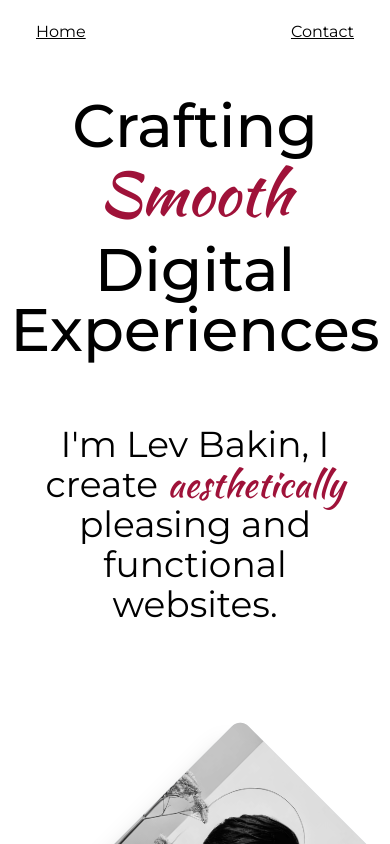
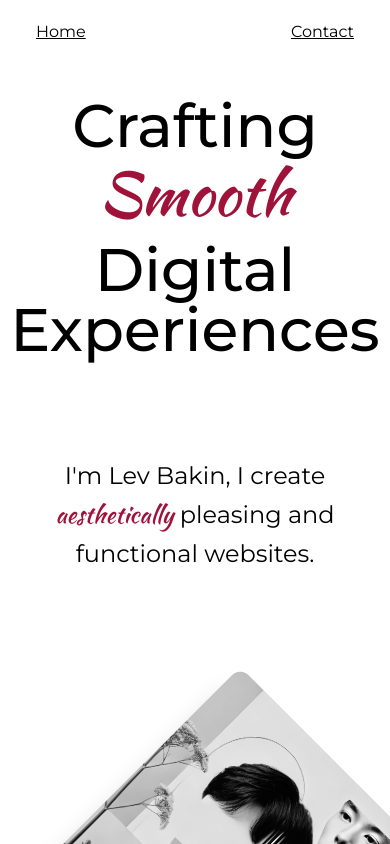
Before and after one commit to lbakin/portfolio-site, a Next.js app: page / in a window 390 px wide. Shown: the top 844 px of the page. Built offline with nearby package versions, Linux system fonts and the light colour scheme.

Commit message:
fix: editing social media links to be  my info

```diff
--- a/components/CallToAction.js
+++ b/components/CallToAction.js
@@ -56,7 +56,7 @@ const CallToAction = () => {
       </div>
       <div className="relative z-10 flex flex-row space-x-6 mb-4">
         <a
-          href="https://www.instagram.com/yourprofile"
+          href="https://www.instagram.com/butterynubs/"
           target="_blank"
           rel="noopener noreferrer"
           className="text-white hover:text-rose-600 transition duration-300 ease-in-out"
@@ -70,7 +70,7 @@ const CallToAction = () => {
           <i className="fas fa-envelope text-3xl"></i>
         </a>
         <a
-          href="https://www.linkedin.com/in/yourprofile"
+          href="https://www.linkedin.com/in/lev-bakin/"
           target="_blank"
           rel="noopener noreferrer"
           className="text-white hover:text-rose-600 transition duration-300 ease-in-out"
--- a/components/Header.js
+++ b/components/Header.js
@@ -2,19 +2,19 @@ import React from 'react';
 import { useEffect, useState } from 'react';
 
 const Header = () => {
-  const [delayBigWord, setDelayBigWord] = useState(false);
+  const [delayFlairWord, setDelayFlairWord] = useState(false);
 
   useEffect(() => {
     setTimeout(() => {
-      setDelayBigWord(true);
+      setDelayFlairWord(true);
     }, 500);
   }, []);
 
   return (
-    <div className="flex justify-center items-center h-4/6 font-sans p-8 text-center">
+    <div className="flex justify-center items-center h-4/5 font-sans p-8 text-center">
       <h1 className="text-6xl sm:text-8xl md:text-9xl font-medium">
         Crafting
-        <div className={`transition-opacity duration-500 pt-2 pb-4 ${delayBigWord ? 'opacity-100 flair-word' : 'opacity-0'}`}>
+        <div className={`transition-opacity duration-500 pt-2 pb-4 ${delayFlairWord ? 'opacity-100 flair-word' : 'opacity-0'}`}>
           Smooth
         </div>
         Digital Experiences
--- a/components/Showcase.js
+++ b/components/Showcase.js
@@ -51,8 +51,9 @@ const Showcase = () => {
 
   return (
     <div className={`flex flex-col xl:flex-row justify-center items-center h-auto xl:h-screen ${isHovered ? 'hover-gradient' : ''} transition-all duration-1000 ease-in-out`}>
-      <div className="w-full xl:w-1/4 p-8 relative text-center xl:text-left">
-        <p className="text-4xl font-sans">
+      <div className="w-full xl:w-1/4 p-8 relative text-center xl:text-left mt-8 xl:mt-0">
+        <p className="text-2xl sm:text-3xl md:text-4xl font-sans leading-relaxed">
+
           I'm Lev Bakin, I create{' '}
           <span className="flair-word">aesthetically</span> pleasing and functional websites.
         </p>
--- a/pages/index.js
+++ b/pages/index.js
@@ -9,17 +9,13 @@ import Questionnaire from "../components/Questionnaire"
 
 export default function Home() {
   return (
-
       <div>
-
         <Nav />
         <Header />
-
         <Showcase />
         <CallToAction />
         <Questionnaire />
         <Footer />
       </div>
-
   )
 }
```
